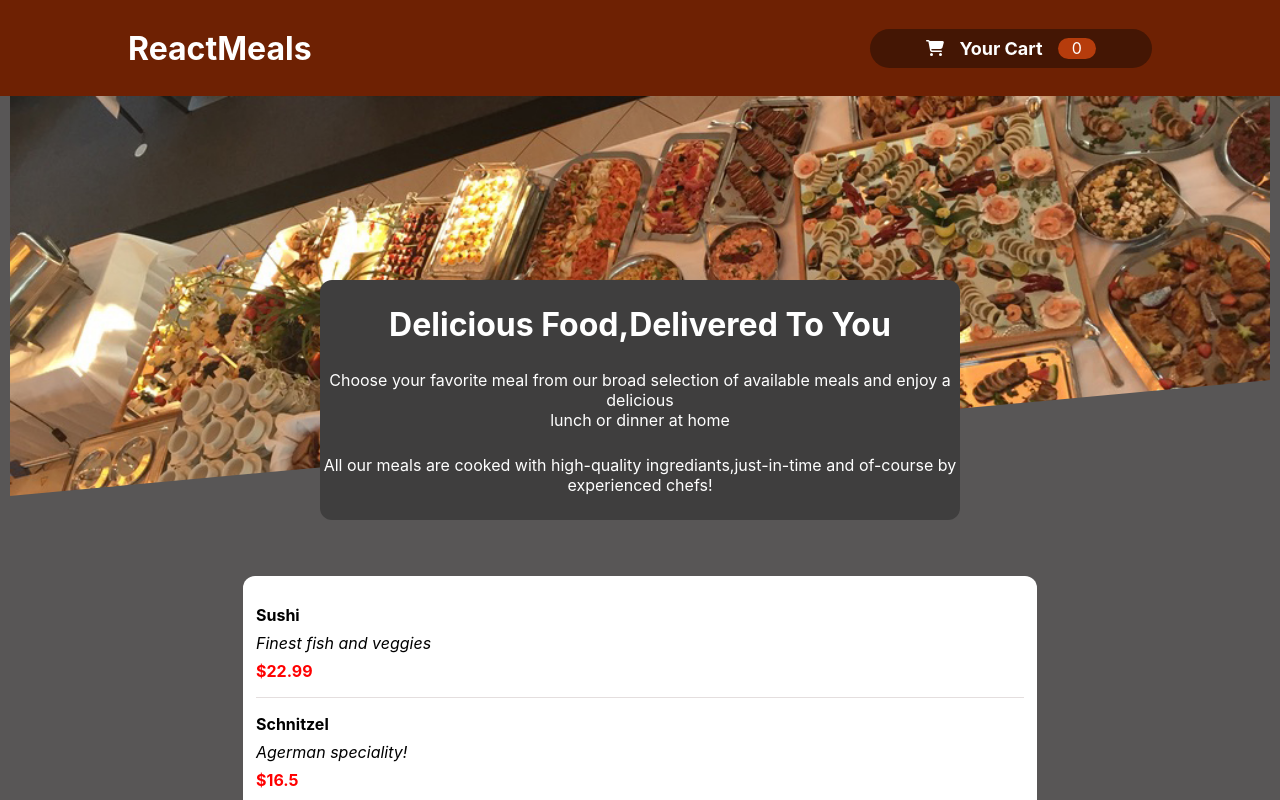
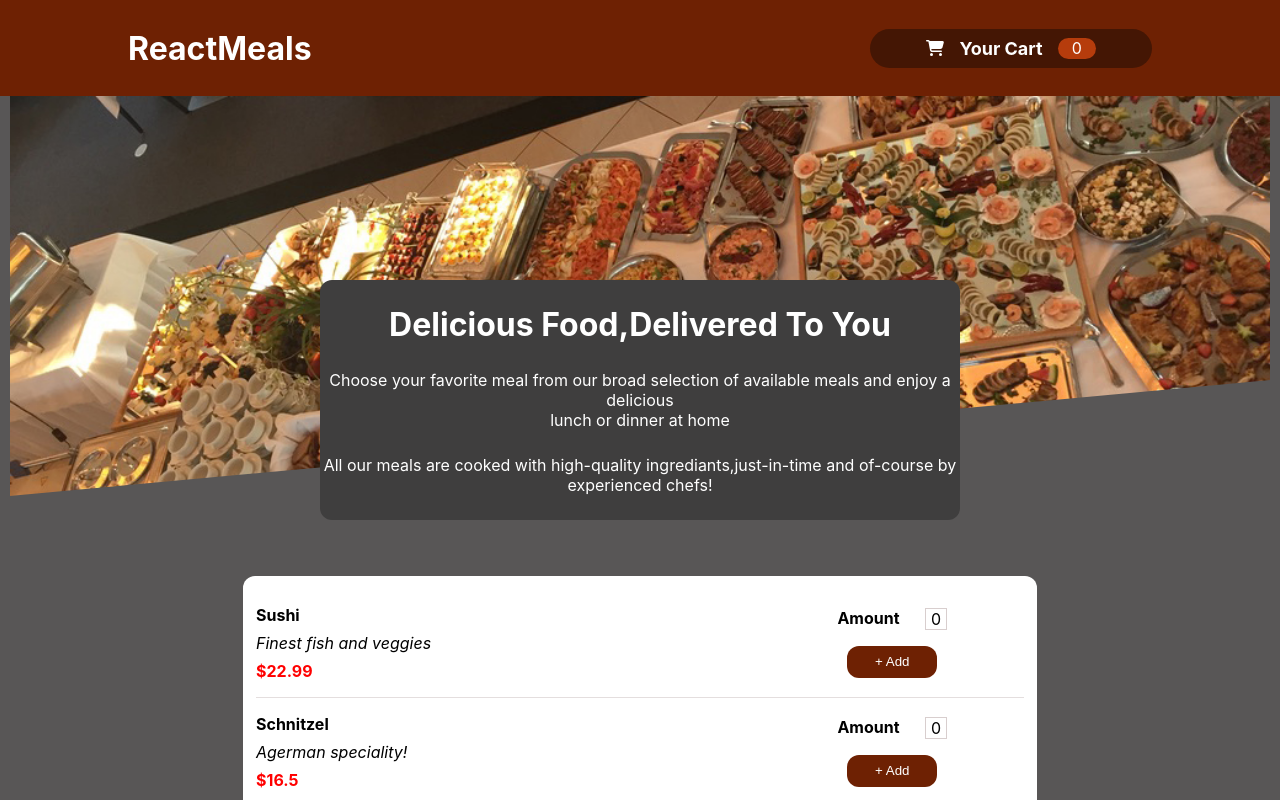
Before and after one commit to akinGC/restaurent_app, a React (Create React App) app: page / in a window 1280 px wide. Shown: the top 800 px of the page. Built offline with nearby package versions, Linux system fonts and the light colour scheme.

Commit message:
Add button

```diff
--- /dev/null
+++ b/src/components/CART/Additems.css
@@ -0,0 +1,40 @@
+*{
+    margin: 0%;
+    padding: 0%;
+}
+.Adcover{
+    position: relative;
+    right:5vw;
+   display: flex;
+   flex-direction: column;
+   gap: 2vh;
+   align-items: center;
+   padding: 1vw;
+}
+.Adnumcvr{
+    display: flex;
+    gap: 2vw;
+}
+.adnumtxt{
+    font-weight: 700;
+}
+.adamt{
+    border: 1px solid rgb(216, 206, 206);
+    padding-left: 5px;
+    padding-right: 5px;
+}
+.adbtn{
+    background-color: rgb(110, 33, 3);
+    border-radius: 12px;
+    color: white;
+   width: 7vw;
+   text-align: center;
+   height: 4vh;
+   cursor: pointer;
+   user-select: none;
+   border: none;
+   outline: none;
+}
+.adbtn:active{
+    transform: scale(1.1);
+}
--- /dev/null
+++ b/src/components/CART/Additems.js
@@ -0,0 +1,18 @@
+import { useState } from 'react'
+import './Additems.css'
+const Additems=()=>{
+    const [num,setNum]=useState(0)
+    function update(){
+        setNum(num+1)
+    }
+    return(
+        <div className='Adcover'>
+            <div className='Adnumcvr'>
+                <span className='adnumtxt'>Amount</span>
+                <span className='adamt'>{num}</span>
+            </div>
+            <button className='adbtn' onClick={update}>+ Add</button>
+        </div>
+    )
+}
+export default Additems
--- a/src/components/LAYOUT/Header.js
+++ b/src/components/LAYOUT/Header.js
@@ -4,8 +4,8 @@ import './Header.css'
 import { Fragment } from 'react'
 
 
-const Header=()=>{
-    return(
+const Header = () => {
+    return (
         <Fragment>
             <nav className='hdrnav'>
                 <div className='hdrcovr'>
--- a/src/components/LAYOUT/Summary.js
+++ b/src/components/LAYOUT/Summary.js
@@ -1,7 +1,7 @@
 import './Summary.css'
 import './Header.css'
-const Summary=()=>{
-    return(
+const Summary = () => {
+    return (
 
         <div className='sumryholder'>
             <div className='hdr_topBack'>
--- a/src/components/MEALS/Availemeals.js
+++ b/src/components/MEALS/Availemeals.js
@@ -1,31 +1,31 @@
 import './Mealslist.css'
 import Mealslist from './Mealslist'
-const Availemeals=()=>{
+const Availemeals = () => {
     let mealarry = [
         {
-            name:'Sushi',
-            desc:'Finest fish and veggies',
-            amt:22.99
+            name: 'Sushi',
+            desc: 'Finest fish and veggies',
+            amt: 22.99
         },
         {
-            name:'Schnitzel',
-            desc:'Agerman speciality!',
-            amt:16.50
-        },
-         {
-            name:'Barbecue Burger',
-            desc:'American,raw,meaty',
-            amt:12.99
+            name: 'Schnitzel',
+            desc: 'Agerman speciality!',
+            amt: 16.50
         },
         {
-            name:'Green Bowl',
-            desc:'Healthy... and green...',
-            amt:5.50
+            name: 'Barbecue Burger',
+            desc: 'American,raw,meaty',
+            amt: 12.99
+        },
+        {
+            name: 'Green Bowl',
+            desc: 'Healthy... and green...',
+            amt: 5.50
         }
     ]
-    return(
+    return (
         <>
-  <Mealslist list={mealarry}/>
+            <Mealslist list={mealarry} />
         </>
     )
 }
--- a/src/components/MEALS/Mealslist.js
+++ b/src/components/MEALS/Mealslist.js
@@ -1,18 +1,19 @@
+import Additems from '../CART/Additems'
 import './Mealslist.css'
-const Mealslist=(props)=>{
+const Mealslist = (props) => {
 
-    return(
+    return (
         <div className='listplacer'>
             <ul className="listcover">
                 {
-            props.list.map((itm)=>(
+                    props.list.map((itm) => (
                         <li className='list_item'>
                             <div className='item_cover'>
                                 <div className='list_item_name'>{itm.name}</div>
                                 <div className='list_item_desc'>{itm.desc}</div>
                                 <div className='list_item_amt'>${itm.amt}</div>
                             </div>
-                    <div className='list_item_select'></div>
+                            <div className='list_item_select'><Additems/></div>
                         </li>
                     ))
                 }
```
Also changed, not shown: src/App.js (+5 -5 lines), src/components/LAYOUT/Header.css (+20 -12 lines), src/components/LAYOUT/Summary.css (+17 -11 lines), src/components/MEALS/Mealslist.css (+19 -12 lines). Lines whose indentation alone changed are shown as unchanged.
